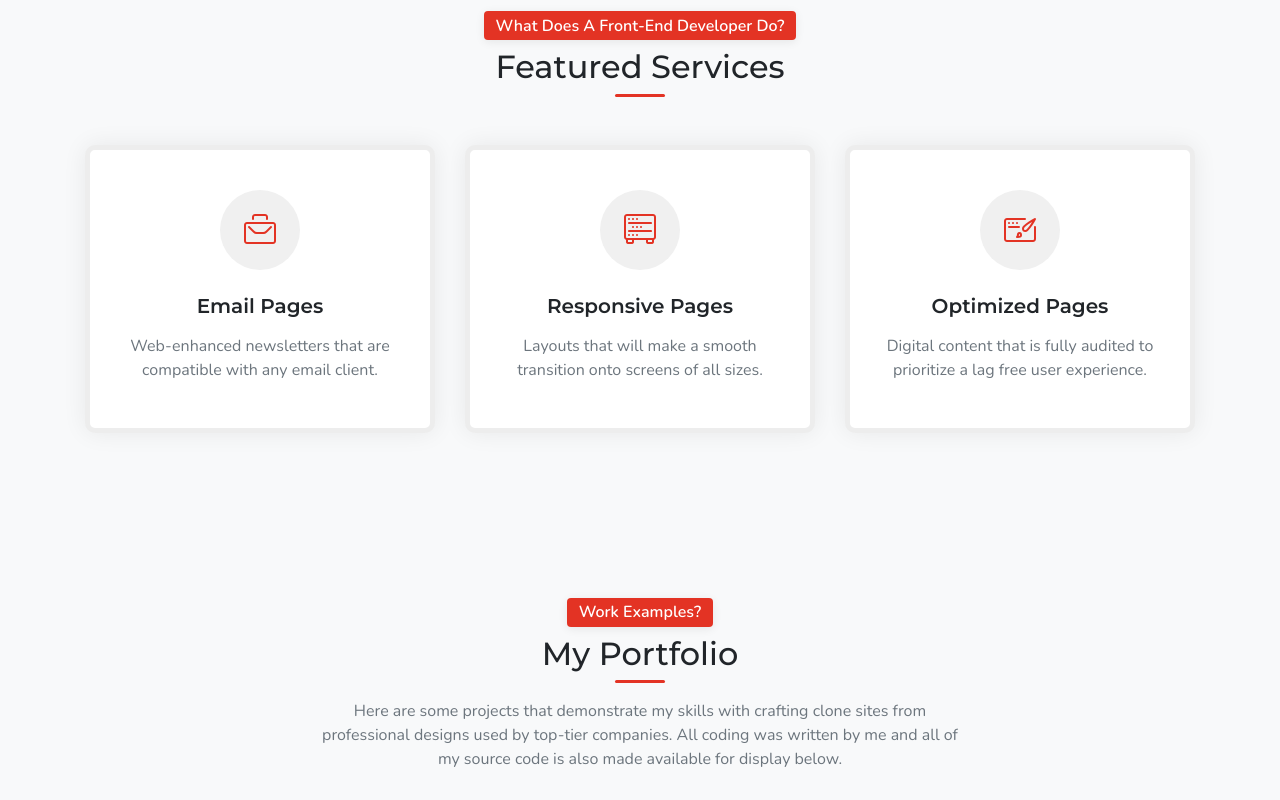
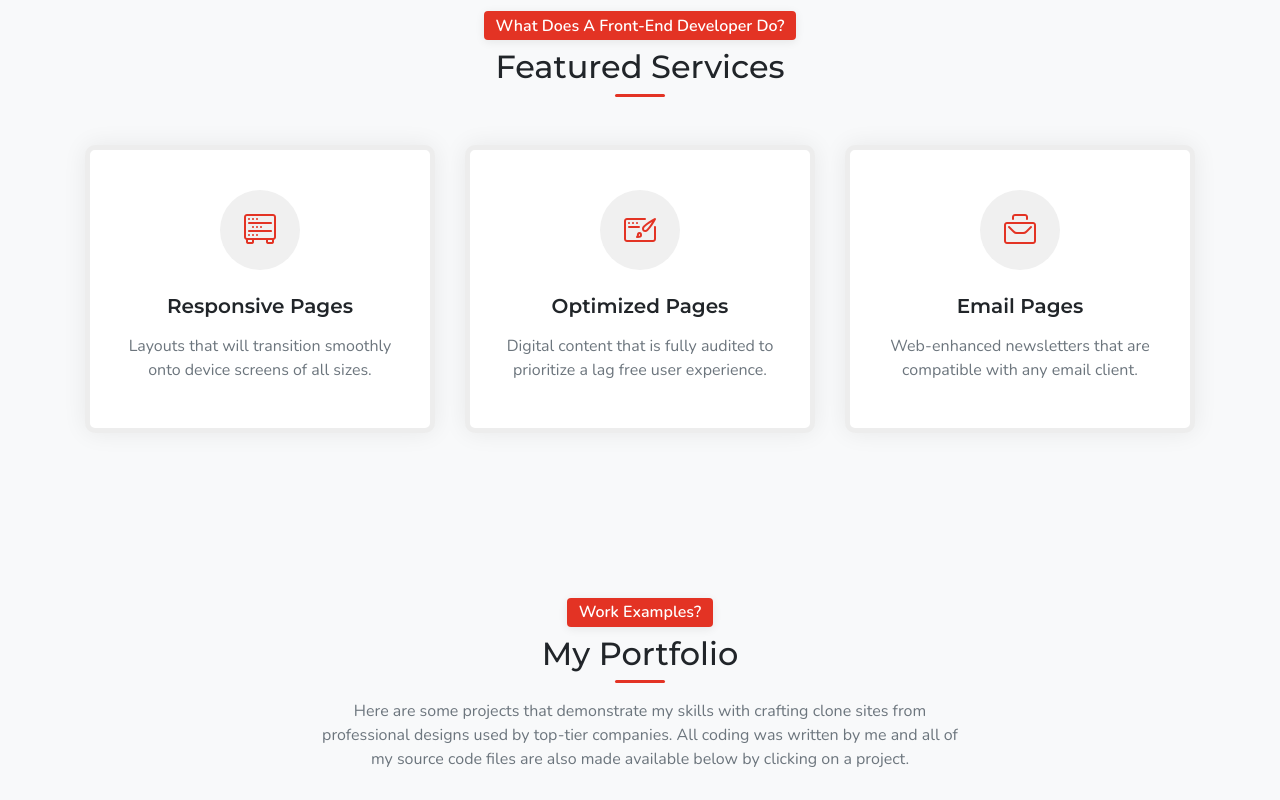
Before and after one commit to colemaniastyle/jcportfolio, a plain HTML site: page index.html in a window 1280 px wide. Shown: the part 1900-2700 px from the top of the page. Drawn offline with nearby package versions, Linux system fonts and the light colour scheme; some packages are replaced by stand-ins of ours; files whose address does not match are found by name.

Commit message:
Add files via upload

```diff
--- a/index.html
+++ b/index.html
@@ -109,7 +109,7 @@
 						 I spend a lot of my spare time watching comedy programs and collecting funny memes. I am always punctual to the
 						 schedule or deadline that is agreed upon. I am relentlessly competetive in my approach and I'm always keeping
 						 up with the latest trends in the continually evolving world of web development. Please don't hesitate to contact
-						 me if you have any further questions regarding my skills and background. For any employment inquiries, please contact
+						 me if you have any further questions regarding my skills and background. For any employment or contract inquiries, please contact
 						  me via email and I will respond promptly.</p>
 		  <div class="about_short_contact_wrap">
 			<ul>
@@ -153,15 +153,16 @@
 			-->
 			</ul>
 		  </div>
+
           <div>
-            <ul class="mb-0 about-social list-inline mt-4">
+            <!--<ul class="mb-0 about-social list-inline mt-4">
               <li class="list-inline-item"><a href="#"><i class="mdi mdi-facebook"></i></a></li>
               <li class="list-inline-item"><a href="#"><i class="mdi mdi-linkedin"></i></a></li>
               <li class="list-inline-item"><a href="#"><i class="mdi mdi-twitter"></i></a></li>
 			  <li class="list-inline-item"><a href="#"><i class="mdi mdi-instagram"></i></a></li>
 			  <li class="list-inline-item"><a href="#"><i class="mdi mdi-google-plus"></i></a></li>
 			  <li class="list-inline-item"><a href="#"><i class="mdi mdi-whatsapp"></i></a></li>
-            </ul>
+			</ul>-->
           </div>
         </div>
       </div>
@@ -413,24 +414,14 @@
       </div>
     </div>
     <div class="row mt-4">
-      <div class="col-lg-4">
-        <div class="text-center services-boxes p-4 mt-3">
-		  <div class="service-number"></div>
-          <div class="services-boxes-icon"> <i class="mbri-briefcase text-custom display-4"></i> </div>
-          <div class="mt-4">
-            <h5 class="mb-0">Email Pages</h5>
-            <p class="text-muted mt-3">Web-enhanced newsletters that are compatible with any email client.</p>
 
-          </div>
-        </div>
-      </div>
       <div class="col-lg-4">
         <div class="text-center services-boxes p-4 mt-3">
 		  <div class="service-number"></div>
           <div class="services-boxes-icon"> <i class="mbri-database text-custom display-4"></i> </div>
           <div class="mt-4">
             <h5 class="mb-0">Responsive Pages</h5>
-            <p class="text-muted mt-3">Layouts that will make a smooth transition onto screens of all sizes.</p>
+            <p class="text-muted mt-3">Layouts that will transition smoothly onto device screens of all sizes.</p>
 
           </div>
         </div>
@@ -442,10 +433,22 @@
           <div class="mt-4">
             <h5 class="mb-0">Optimized Pages</h5>
             <p class="text-muted mt-3">Digital content that is fully audited to prioritize a lag free user experience.</p>
-
           </div>
         </div>
       </div>
+
+			<div class="col-lg-4">
+				<div class="text-center services-boxes p-4 mt-3">
+			<div class="service-number"></div>
+					<div class="services-boxes-icon"> <i class="mbri-briefcase text-custom display-4"></i> </div>
+					<div class="mt-4">
+						<h5 class="mb-0">Email Pages</h5>
+						<p class="text-muted mt-3">Web-enhanced newsletters that are compatible with any email client.</p>
+
+					</div>
+				</div>
+			</div>
+
     </div>
 		<!--
     <div class="row">
@@ -629,7 +632,7 @@
 
           <p class="text-muted mx-auto section-subtitle mt-3">Here are some projects that demonstrate
 					my skills with crafting clone sites from professional designs used by top-tier companies. All coding was
-				written by me and all of my source code is also made available for display below.</p>
+				written by me and all of my source code files are also made available below by clicking on a project.</p>
         </div>
       </div>
     </div>
```
